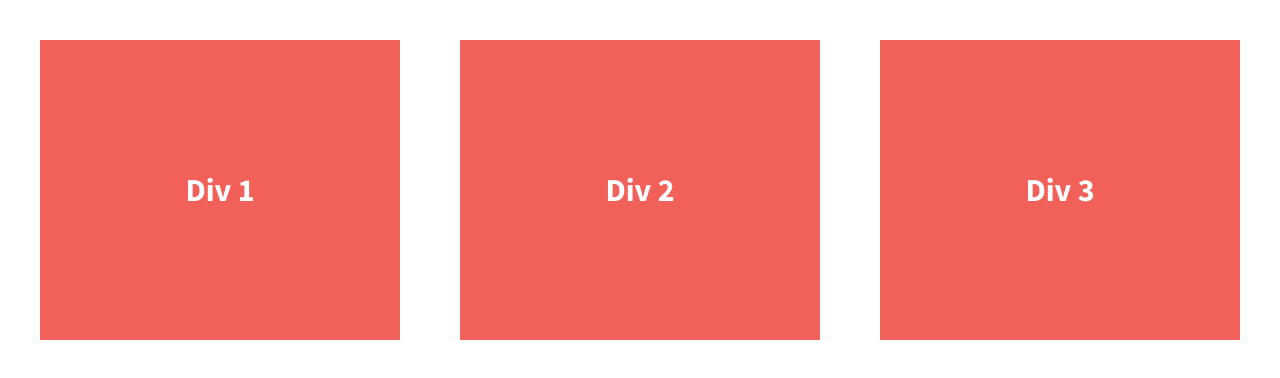
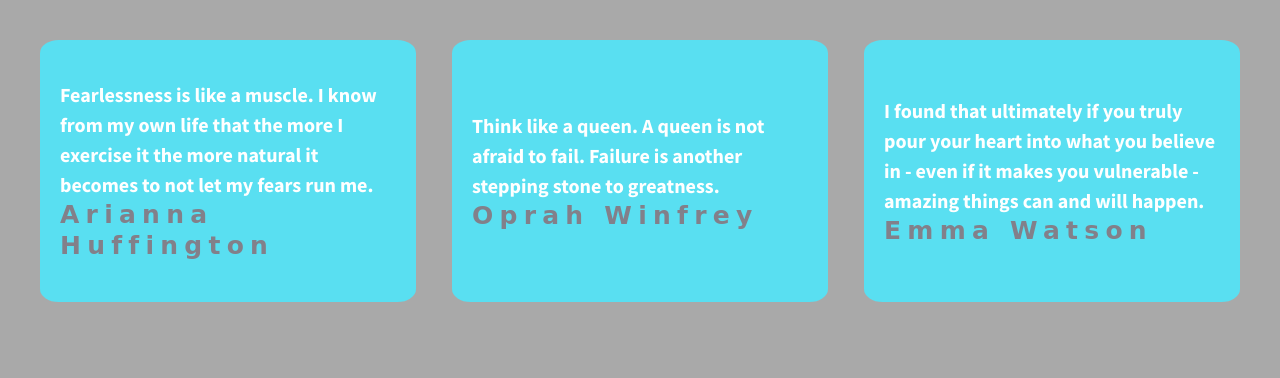
Before and after one commit to pjremai/206-divs-flexbox-starter, a plain HTML site: page index.html in a window 1280 px wide. Drawn offline with nearby package versions, Linux system fonts and the light colour scheme; a web font is replaced by a local one.

Commit message:
initial commit

```diff
--- a/css/main.css
+++ b/css/main.css
@@ -97,7 +97,7 @@ textarea {
 
 
 html {
-  background-color: #fff;
+  background-color: darkgrey;
   height: 100%;
 }
 
@@ -119,17 +119,29 @@ body {
   /*give the divs a width of 30%, add display:flex, set justify-content and align-items to center*/
   color: #fff;
   line-height: 1.5em;
-  font-size: 1.6em;
-  background-color: #f16059;
-  height: 300px;
+  font-size: 1em;
+  background-color: #59dff1;
+  height: auto;
   display: flex;
-  width: 30%;
+  width: 28%;
   justify-content: center;
   align-items: center;
+  padding: 1em;
+  border-radius: 5%;
 
 
 }
 
+.div-1, .div-2, .div-3 br {
+    flex-wrap: wrap;
+}
+
+span {
+    font-family: 'Bilbo', cursive;
+    font-size: 1.25em;
+    letter-spacing: .25em;
+    color: rgb(130, 128, 138);
+}
 
 
 
--- a/index.html
+++ b/index.html
@@ -15,6 +15,8 @@
         <script src="js/vendor/modernizr-2.8.3.min.js"></script>
         <link href='http://fonts.googleapis.com/css?family=Lora:700' rel='stylesheet' type='text/css'>
         <link href='http://fonts.googleapis.com/css?family=Source+Sans+Pro:400,700' rel='stylesheet' type='text/css'>
+        <link rel="preconnect" href="https://fonts.gstatic.com">
+        <link href="https://fonts.googleapis.com/css2?family=Bilbo&display=swap" rel="stylesheet">
     </head>
     <body>
         <!--[if lt IE 8]>
@@ -23,13 +25,16 @@
 
         <section class="wrapper">
             <div class="div-1">
-                Div 1
+                <p>Fearlessness is like a muscle. I know from my own life that the more I exercise it the more natural it becomes to not let my fears run me.
+                <br><span>Arianna Huffington</span></p>
             </div>
             <div class="div-2">
-                Div 2
+                <p>Think like a queen. A queen is not afraid to fail. Failure is another stepping stone to greatness.        <br><span>Oprah Winfrey</span></p>
+
             </div>
             <div class="div-3">
-                Div 3
+                <p>I found that ultimately if you truly pour your heart into what you believe in - even if it makes you vulnerable - amazing things can and will happen.
+                <br><span>Emma Watson</span></p>
             </div>
         </section>
 
```
